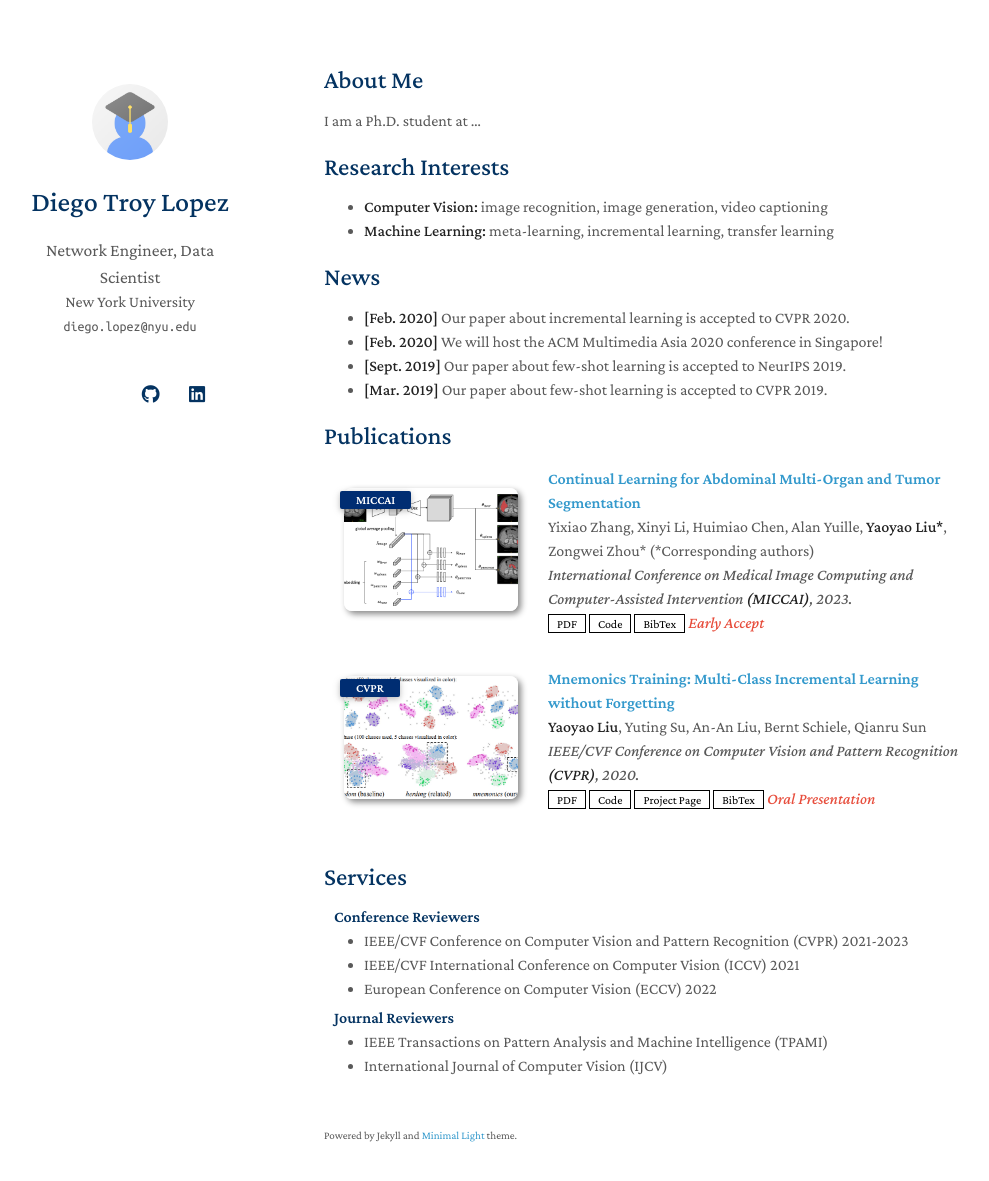
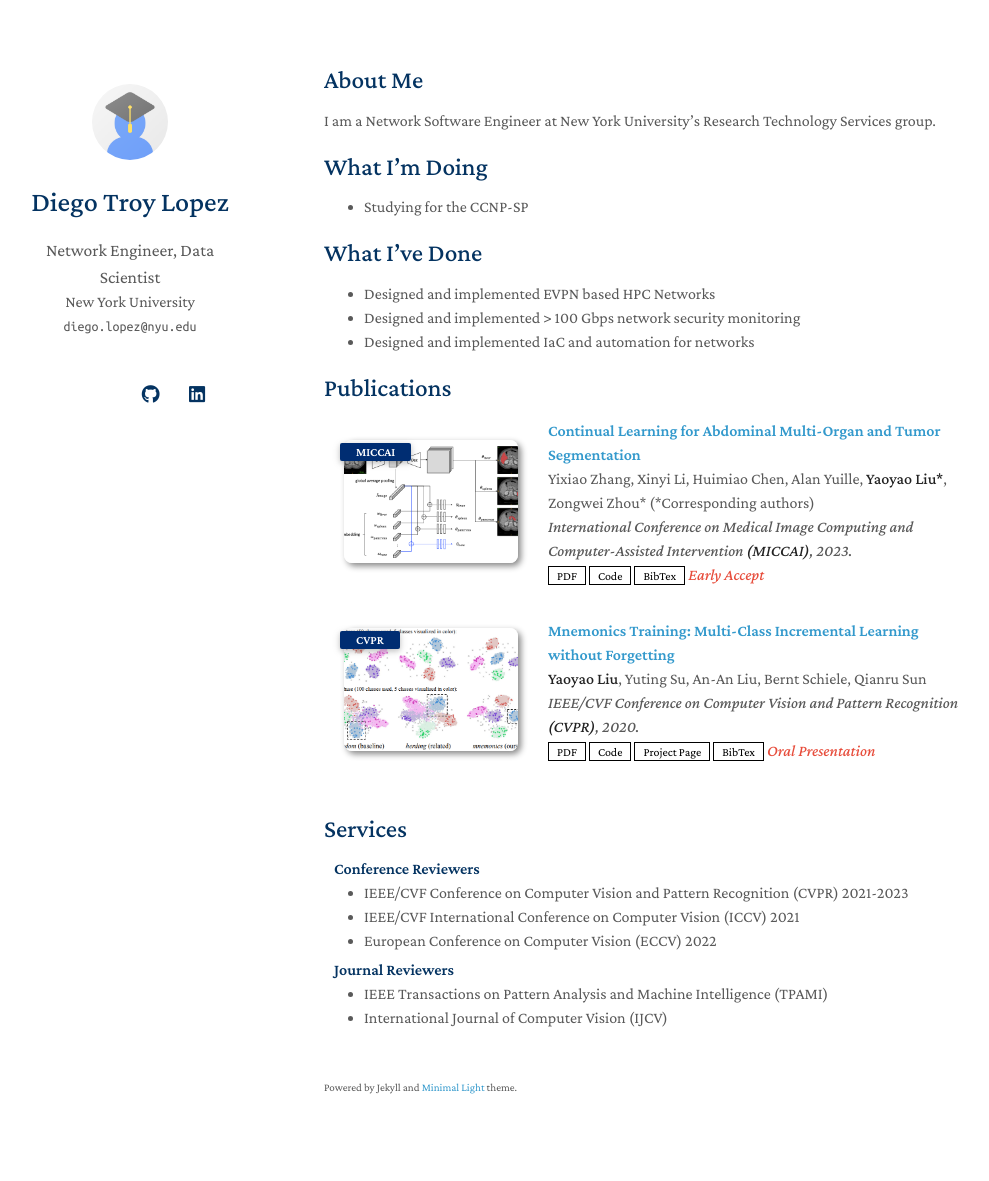
Before and after one commit to diego-lopez8/diego-lopez8.github.io, a Jekyll site: the page built from index.md, in a window 1280 px wide and 1216 px high. Shown: the top 1181 px of the window, without its empty margins (146-1135 px from the left). Built offline with Jekyll 4.4.1, drawn with Linux system fonts in a browser that asks for light colours; a style sheet for code colours, icons or effects is not loaded; our own code applies the rules of GitHub Pages for plain Markdown files.

Commit message:
Update index.md

```diff
--- a/index.md
+++ b/index.md
@@ -4,19 +4,17 @@ layout: homepage
 
 ## About Me
 
-I am a Ph.D. student at ...
+I am a Network Software Engineer at New York University's Research Technology Services group.
 
-## Research Interests
+## What I'm Doing
 
-- **Computer Vision:** image recognition, image generation, video captioning
-- **Machine Learning:** meta-learning, incremental learning, transfer learning
+- Studying for the CCNP-SP
 
-## News
+## What I've Done
 
-- **[Feb. 2020]** Our paper about incremental learning is accepted to CVPR 2020.
-- **[Feb. 2020]** We will host the ACM Multimedia Asia 2020 conference in Singapore!
-- **[Sept. 2019]** Our paper about few-shot learning is accepted to NeurIPS 2019.
-- **[Mar. 2019]** Our paper about few-shot learning is accepted to CVPR 2019.
+- Designed and implemented EVPN based HPC Networks
+- Designed and implemented > 100 Gbps network security monitoring
+- Designed and implemented IaC and automation for networks
 
 {% include_relative _includes/publications.md %}
 
```
